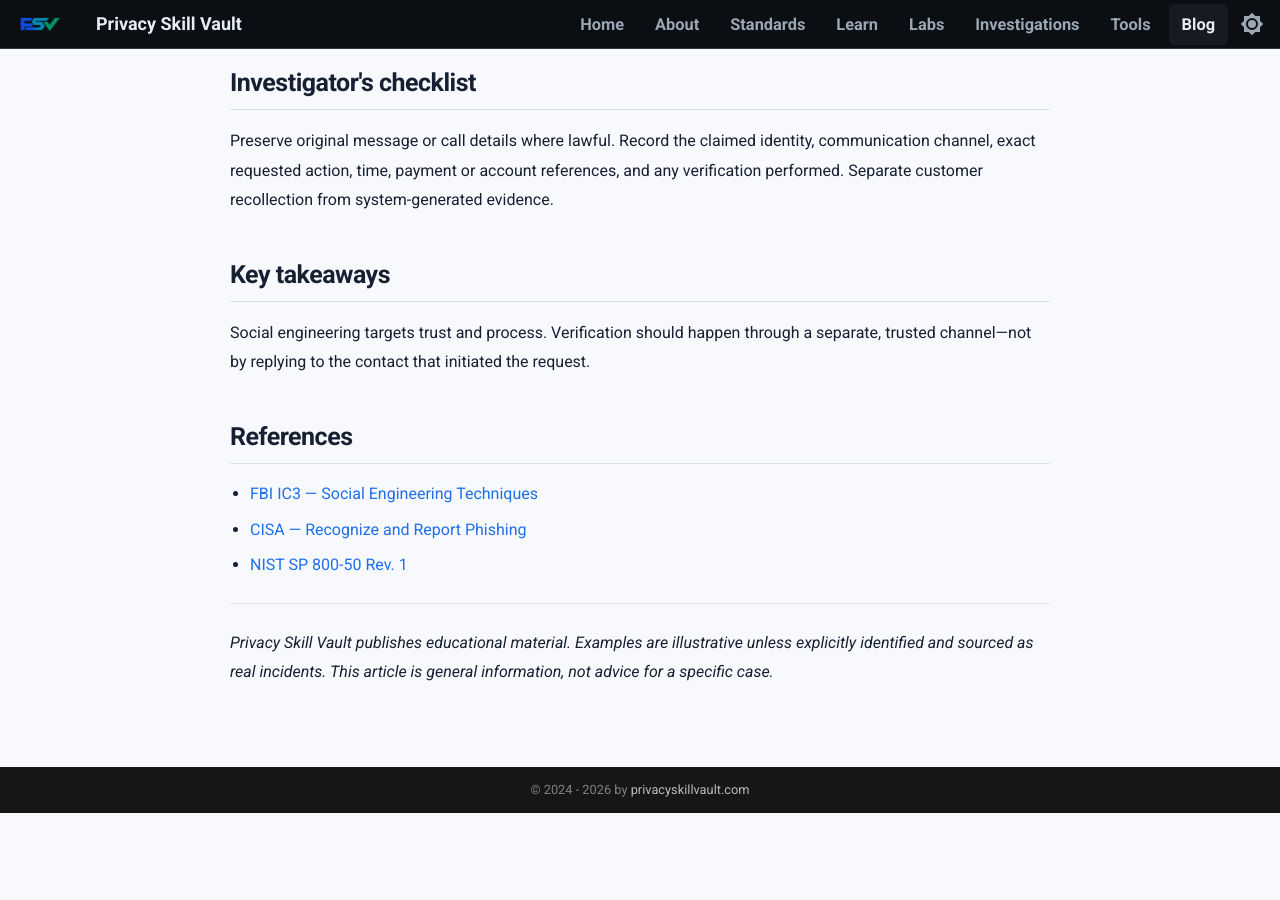
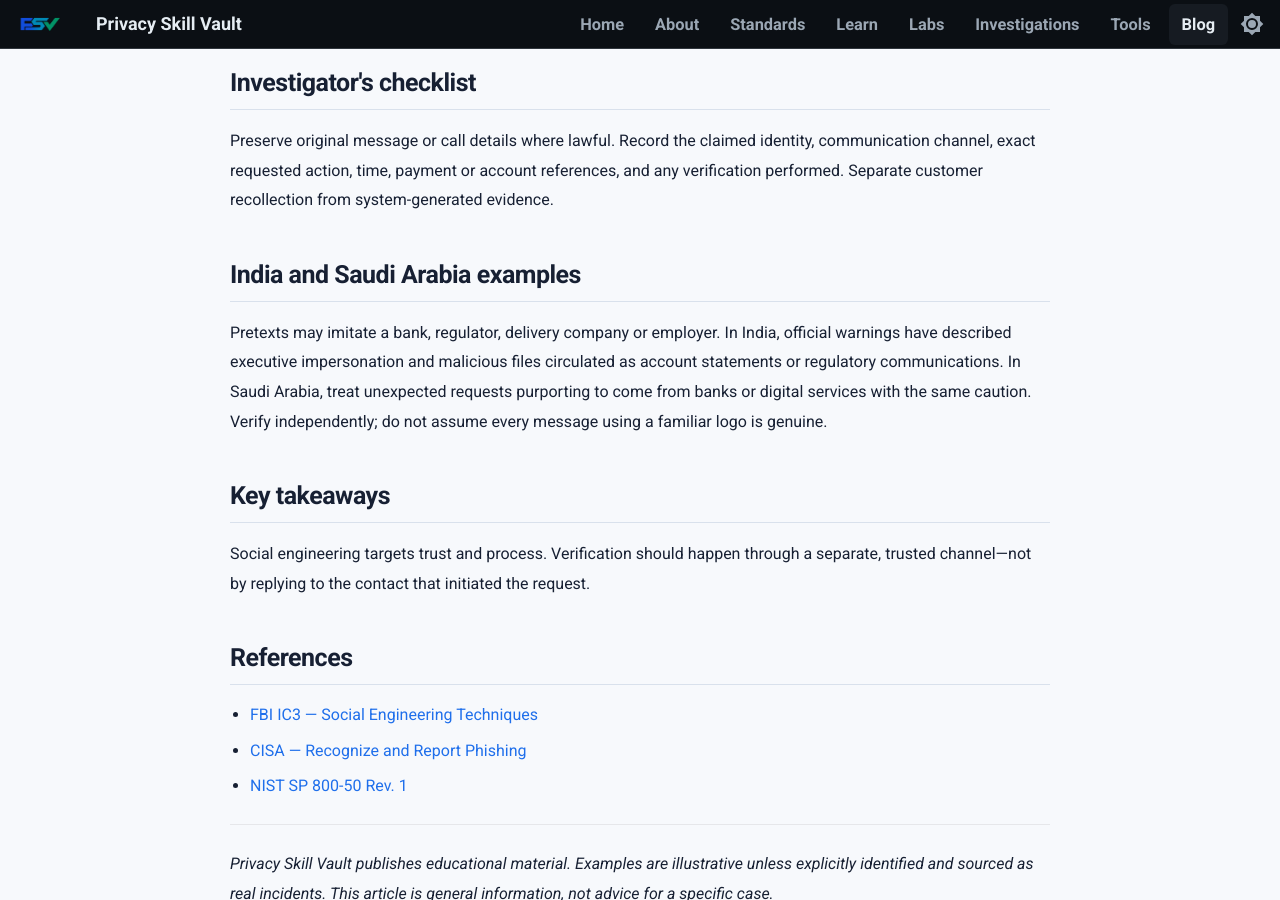
Before and after one commit to PrivacySkillVault/privacyskillvault.github.io, an MkDocs documentation site: the page built from docs/blog/cyber-fraud/social-engineering/index.md, in a window 1280 px wide and 900 px high, scrolled down 1604 px. Built offline with MkDocs 1.6.1 and Material for MkDocs 9.7.7, drawn with Linux system fonts in a browser that asks for light colours; before the commit the page ends 2417 px from its top, so only the background shows below that.

Commit message:
Regional context and accuracy review: social-engineering

```diff
--- a/docs/blog/cyber-fraud/social-engineering/index.md
+++ b/docs/blog/cyber-fraud/social-engineering/index.md
@@ -40,6 +40,10 @@ Use independent verification for sensitive requests. Establish dual approval for
 
 Preserve original message or call details where lawful. Record the claimed identity, communication channel, exact requested action, time, payment or account references, and any verification performed. Separate customer recollection from system-generated evidence.
 
+## India and Saudi Arabia examples
+
+Pretexts may imitate a bank, regulator, delivery company or employer. In India, official warnings have described executive impersonation and malicious files circulated as account statements or regulatory communications. In Saudi Arabia, treat unexpected requests purporting to come from banks or digital services with the same caution. Verify independently; do not assume every message using a familiar logo is genuine.
+
 ## Key takeaways
 
 Social engineering targets trust and process. Verification should happen through a separate, trusted channel—not by replying to the contact that initiated the request.
```
